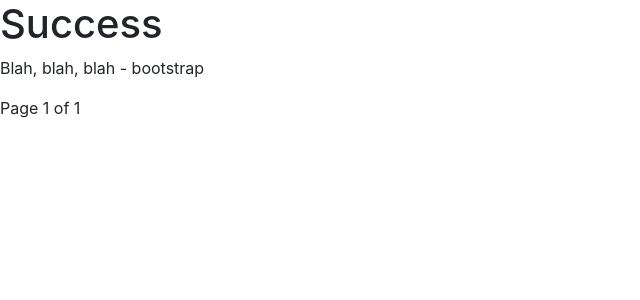
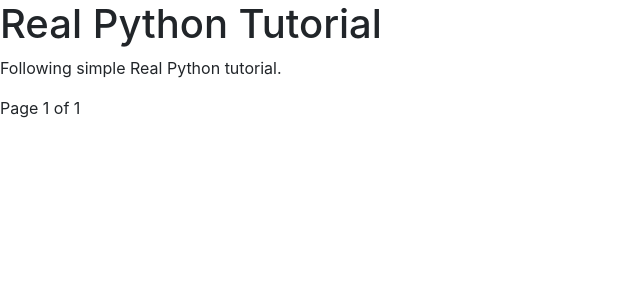
Before and after one commit to thatscotdatasci/realpython-django-example, a Django app: page /projects/ in a window 1280 px wide. Shown: the top 300 px of the page, without its empty margins (0-640 px from the left). Run offline with Django 3.2, Linux system fonts and the light colour scheme; data that the repository does not hold is empty.

Commit message:
Using some template inheritance

```diff
--- /dev/null
+++ b/projects/templates/projects/base.html
@@ -0,0 +1,15 @@
+{% load static %}
+
+<!DOCTYPE html>
+<html lang="en">
+<head>
+    <meta charset="UTF-8">
+    <title>Real Python Tutorial</title>
+    <link rel="stylesheet" href="https://cdn.jsdelivr.net/npm/bootstrap@4.5.3/dist/css/bootstrap.min.css" integrity="sha384-TX8t27EcRE3e/ihU7zmQxVncDAy5uIKz4rEkgIXeMed4M0jlfIDPvg6uqKI2xXr2" crossorigin="anonymous">
+</head>
+<body>
+    {% block content %}
+
+    {% endblock %}
+</body>
+</html>
--- a/projects/templates/projects/index.html
+++ b/projects/templates/projects/index.html
@@ -1,15 +1,10 @@
+{% extends 'projects/base.html' %}
+
 {% load static %}
 
-<!DOCTYPE html>
-<html lang="en">
-<head>
-    <meta charset="UTF-8">
-    <title>Real Python Django Tutorial</title>
-    <link rel="stylesheet" href="https://cdn.jsdelivr.net/npm/bootstrap@4.5.3/dist/css/bootstrap.min.css" integrity="sha384-TX8t27EcRE3e/ihU7zmQxVncDAy5uIKz4rEkgIXeMed4M0jlfIDPvg6uqKI2xXr2" crossorigin="anonymous">
-</head>
-<body>
-    <h1>Success</h1>
-    <p>Blah, blah, blah - bootstrap</p>
+{% block content %}
+<h1>Real Python Tutorial</h1>
+<p>Following simple Real Python tutorial.</p>
 <ul>
 {% for project in page_obj %}
     <div class="col-md-4">
@@ -45,5 +40,4 @@
         {% endif %}
     </span>
 </div>
-</body>
-</html>
+{% endblock %}
```
Also changed, not shown: projects/templates/projects/detail.html (+5 -8 lines). Lines whose indentation alone changed are shown as unchanged.
